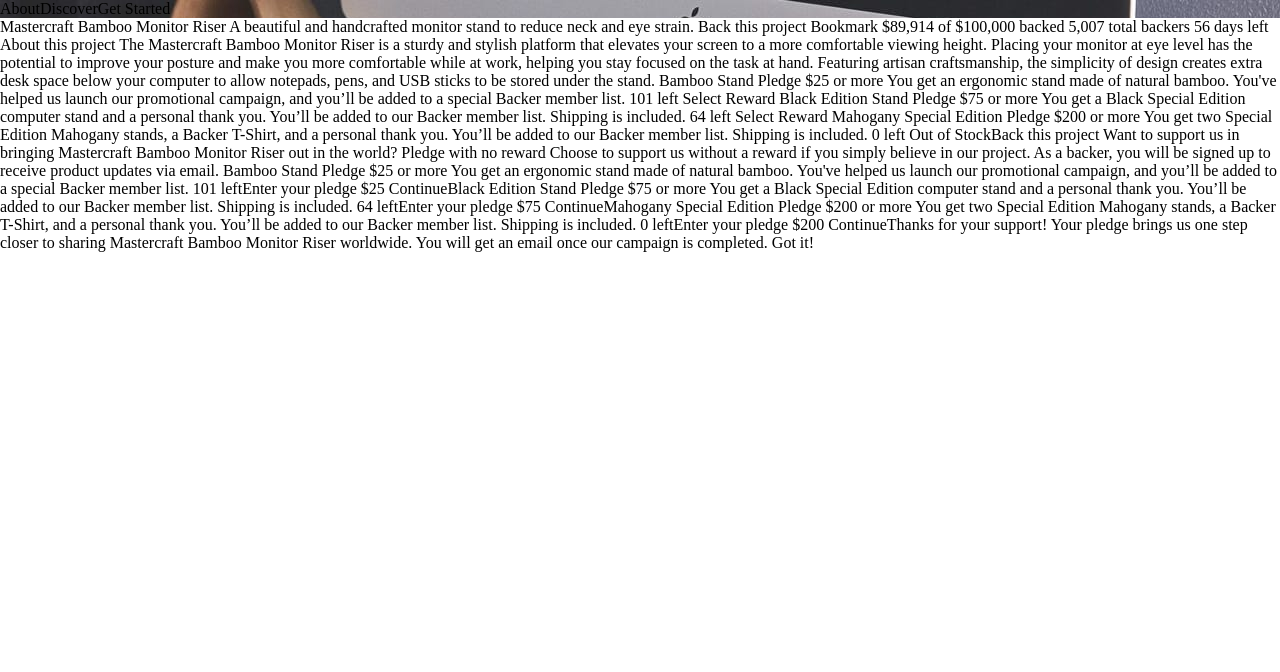
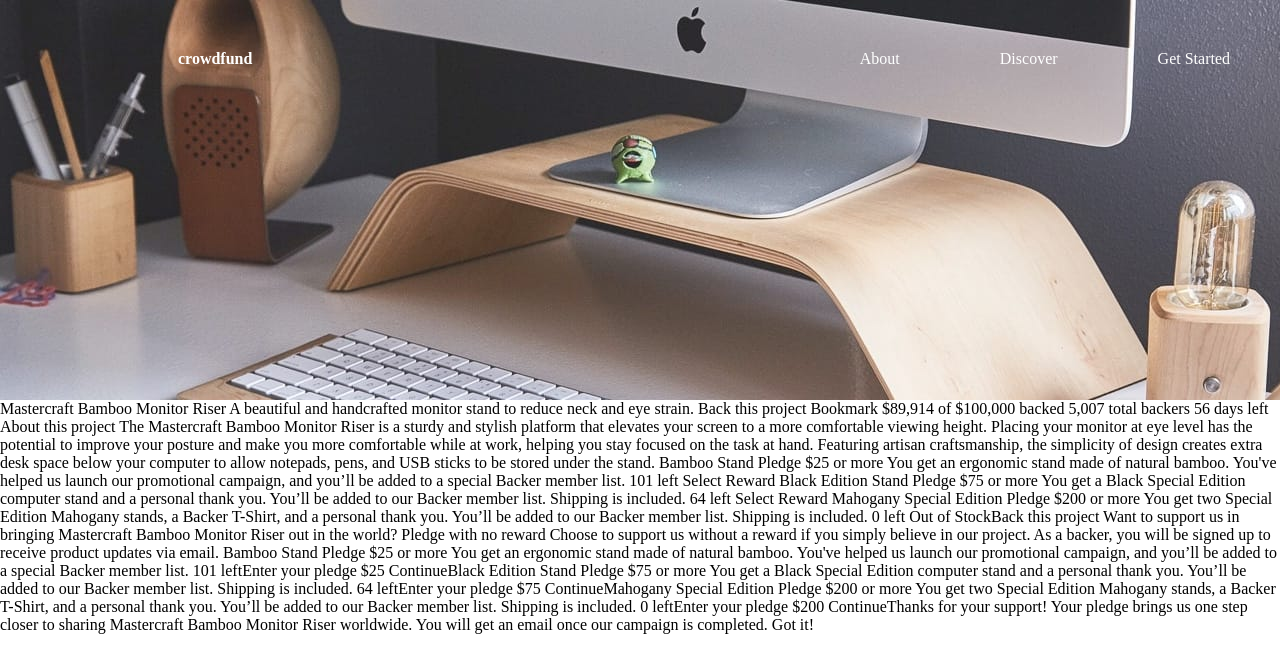
Before and after one commit to collerhatguy/crowd-funding-frontend-mentor-3, a React (Create React App) app: page / in a window 1280 px wide. Shown: the top 672 px of the page. Built offline with nearby package versions, Linux system fonts and the light colour scheme; the HTML template or start-up script is replaced by a standard one.

Commit message:
finished spacing the nav and header

```diff
--- a/src/App.js
+++ b/src/App.js
@@ -1,5 +1,5 @@
-import NavBar from "./components/NavBar"
-import './styles/App.css';
+import NavBar from "./components/NavBar";
+import "./styles/App.css";
 
 function App() {
   return (
@@ -10,6 +10,9 @@
             backgroundImage: "url(/images/image-hero-desktop.jpg)"
           }
         }>
+        <span className="title">
+            crowdfund
+        </span>
         <NavBar />
       </header>
       Mastercraft Bamboo Monitor Riser
--- a/src/styles/App.css
+++ b/src/styles/App.css
@@ -4,4 +4,40 @@
   -webkit-box-sizing: border-box;
           box-sizing: border-box;
 }
+
+header {
+  height: 400px;
+  width: 100vw;
+  color: white;
+  position: relative;
+  font-size: 16px;
+}
+
+header .title {
+  position: absolute;
+  margin: 50px;
+  left: 10%;
+  font-weight: 900;
+}
+
+header nav {
+  width: 100%;
+  position: absolute;
+  right: 0px;
+  display: -webkit-box;
+  display: -ms-flexbox;
+  display: flex;
+  -webkit-box-pack: end;
+      -ms-flex-pack: end;
+          justify-content: flex-end;
+  -webkit-box-align: baseline;
+      -ms-flex-align: baseline;
+          align-items: baseline;
+  margin: 50px 0px;
+}
+
+header nav a {
+  margin: 0px 50px;
+  cursor: pointer;
+}
 /*# sourceMappingURL=App.css.map */
--- a/src/styles/App.scss
+++ b/src/styles/App.scss
@@ -36,6 +36,30 @@
 // 3. header
 
 header {
+    height: 400px;
+    width: 100vw;
+    color: white;
+    position: relative;
+    font-size: $font-size;
+    .title {
+        position: absolute;
+        margin: 50px;
+        left: 10%;
+        font-weight: 900;
+    }
+    nav {
+        width: 100%;
+        position: absolute;
+        right: 0px;
+        display: flex;
+        justify-content: flex-end;
+        align-items: baseline;
+        margin: 50px 0px;
+        a {
+            margin: 0px 50px;
+            cursor: pointer;
+        }
+    }
 }
 // 4. main
 // 5. footer
```
Also changed, not shown: 1 other file (tests, documents, lock files or other folders).
